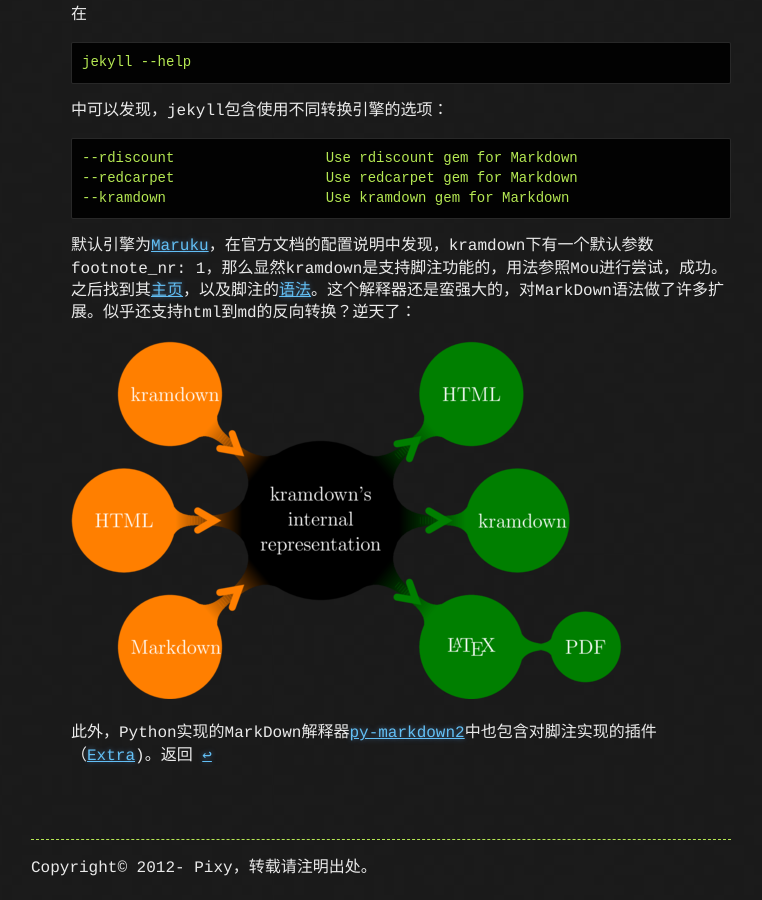
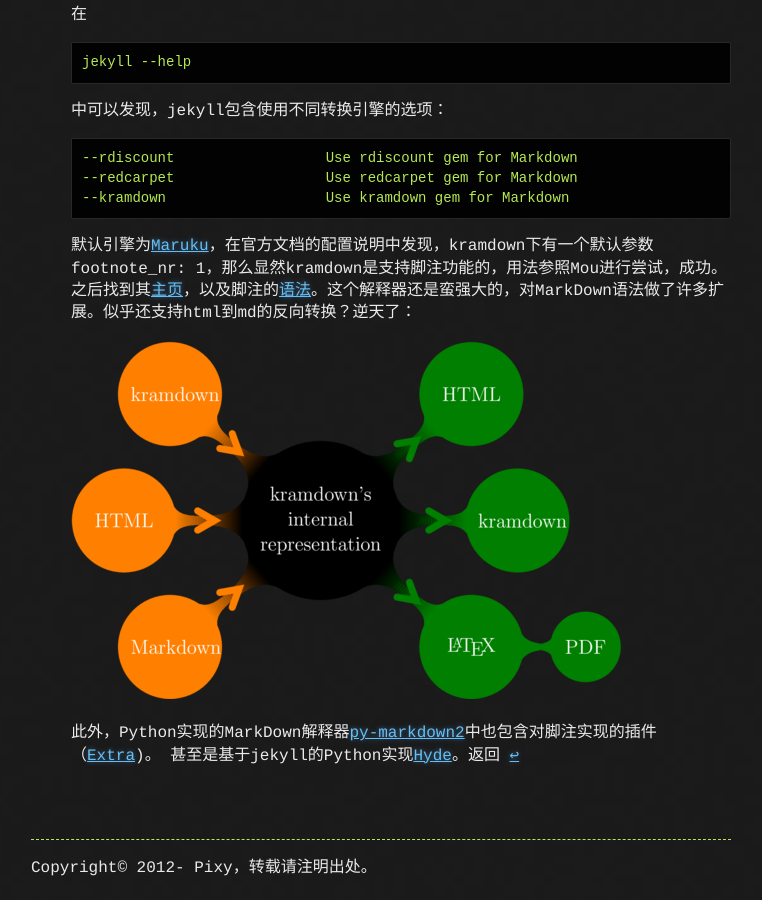
Before and after one commit to pixystone/pixystone.github.com, a Jekyll site: the page built from index.html, in a window 1280 px wide and 900 px high, scrolled down 2638 px. Shown: the whole window, without its empty margins (259-1021 px from the left). Built offline with Jekyll 4.4.1, drawn with Linux system fonts in a browser that asks for light colours.

Commit message:
Add Hyde hlink

```diff
--- a/_posts/2012-12-16-light-weight-of-markup-language-markdown.md
+++ b/_posts/2012-12-16-light-weight-of-markup-language-markdown.md
@@ -77,7 +77,8 @@ title: "轻量级标记语言 MarkDown"
 
 	![kramdown](/images/2012-12-16-kramdown.png)
 
-	此外，Python实现的MarkDown解释器[py-markdown2][]中也包含对脚注实现的插件（[Extra](https://github.com/trentm/python-markdown2/wiki/footnotes))。返回
+	此外，Python实现的MarkDown解释器[py-markdown2][]中也包含对脚注实现的插件（[Extra](https://github.com/trentm/python-markdown2/wiki/footnotes))。
+	甚至是基于jekyll的Python实现[Hyde](http://ringce.com/hyde)。返回
 
 [标记语言]: http://zh.wikipedia.org/wiki/标记语言
 [Sublime Text]: http://www.sublimetext.com/
```
